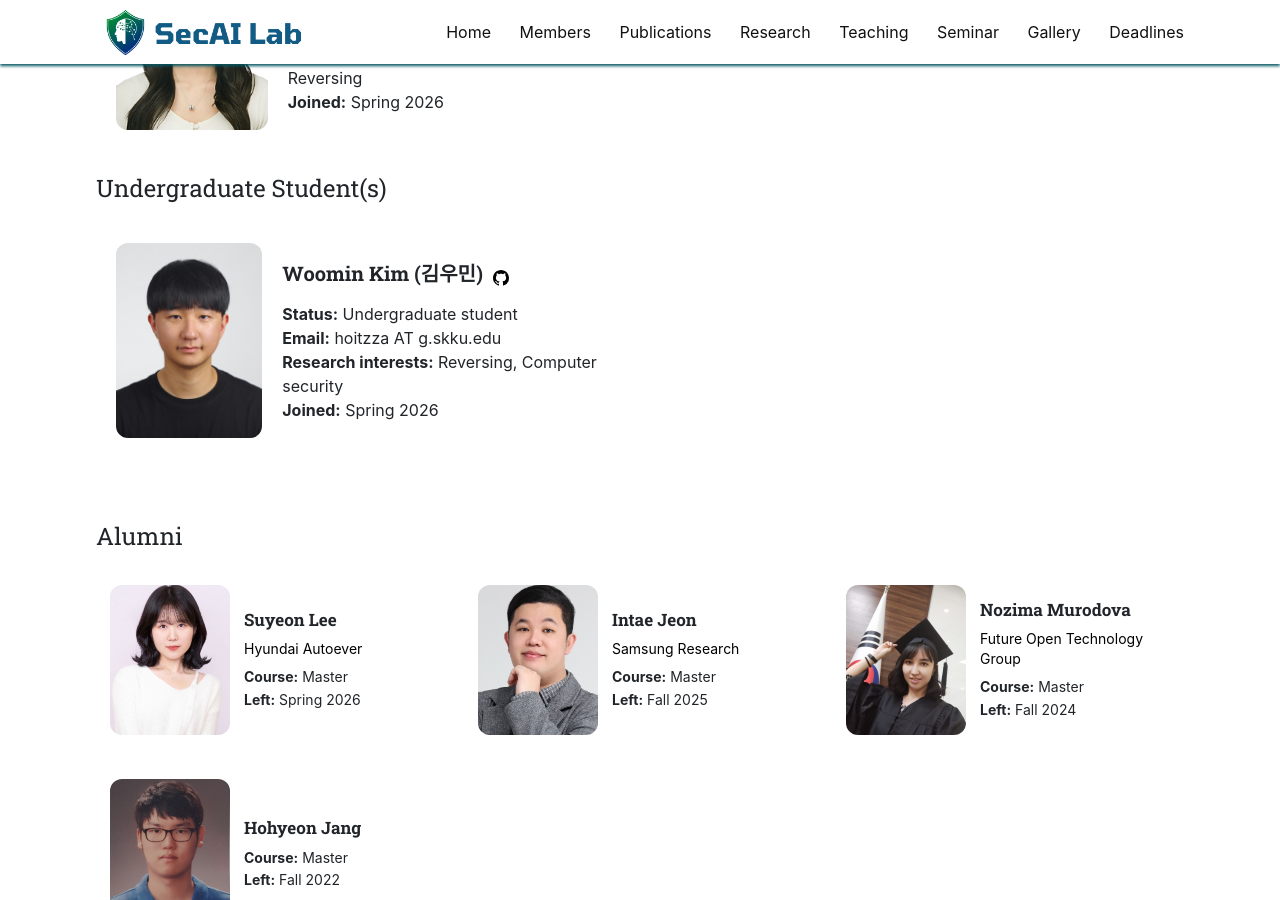
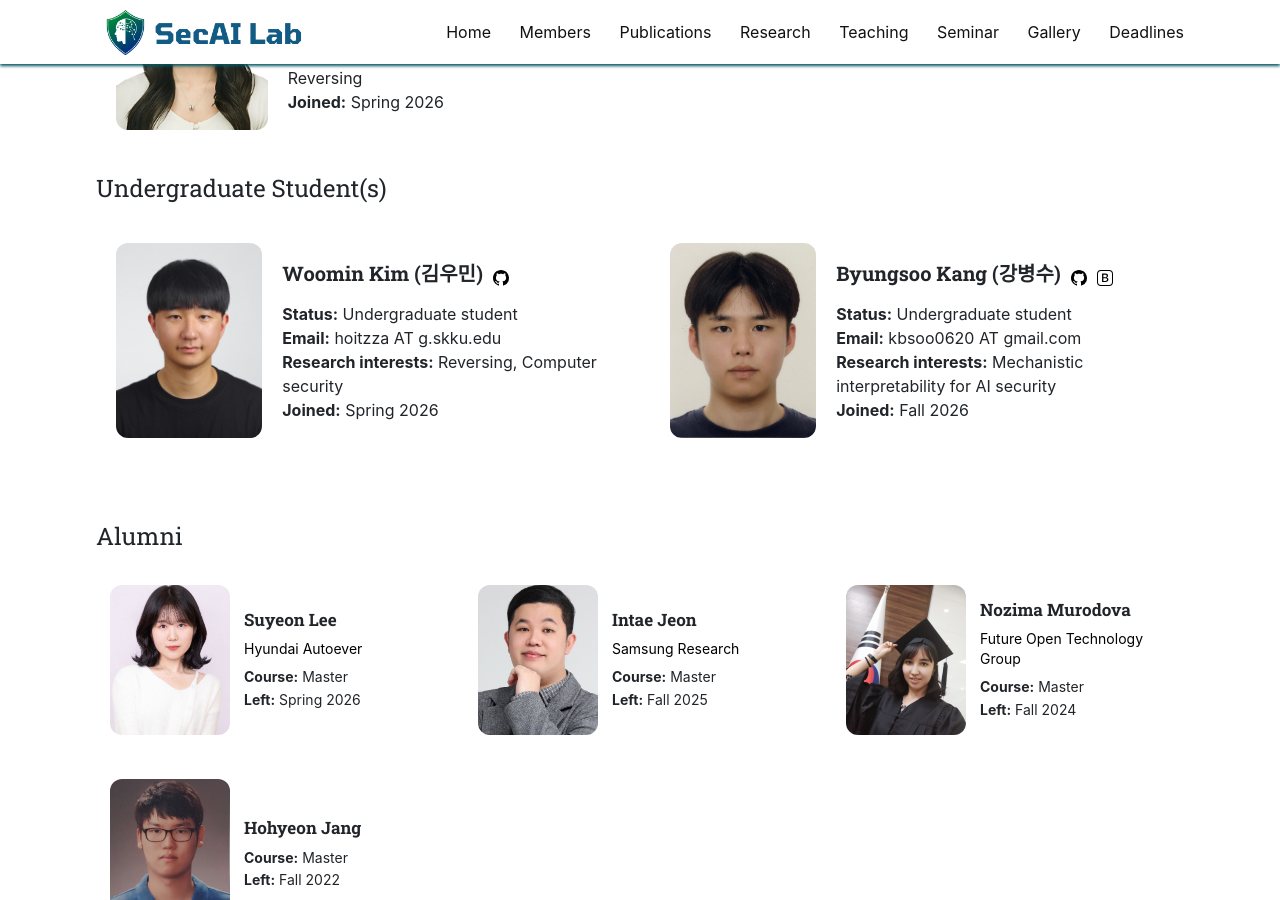
Before and after one commit to SecAI-Lab/secai-lab.github.io, a Jekyll site: the page built from pages/members.md, in a window 1280 px wide and 900 px high, scrolled down 1751 px. Built offline with Jekyll 4.4.1, drawn with Linux system fonts in a browser that asks for light colours; nearby versions of some CDN libraries.

Commit message:
Add Byungsoo Kang (Members)

```diff
--- a/_data/ug_students.yml
+++ b/_data/ug_students.yml
@@ -5,3 +5,12 @@
   research: Reversing, Computer security
   github: https://github.com/HeoitZza
   joined: Spring 2026
+
+- name: Byungsoo Kang (강병수)
+  photo: byungsoo.JPG
+  info: Undergraduate student
+  email: kbsoo0620 AT gmail.com
+  research: Mechanistic interpretability for AI security
+  github: https://github.com/kbsooo
+  blog: https://kbsooo.github.io/
+  joined: Fall 2026
```
Also changed, not shown: images/members/byungsoo.JPG (added).
